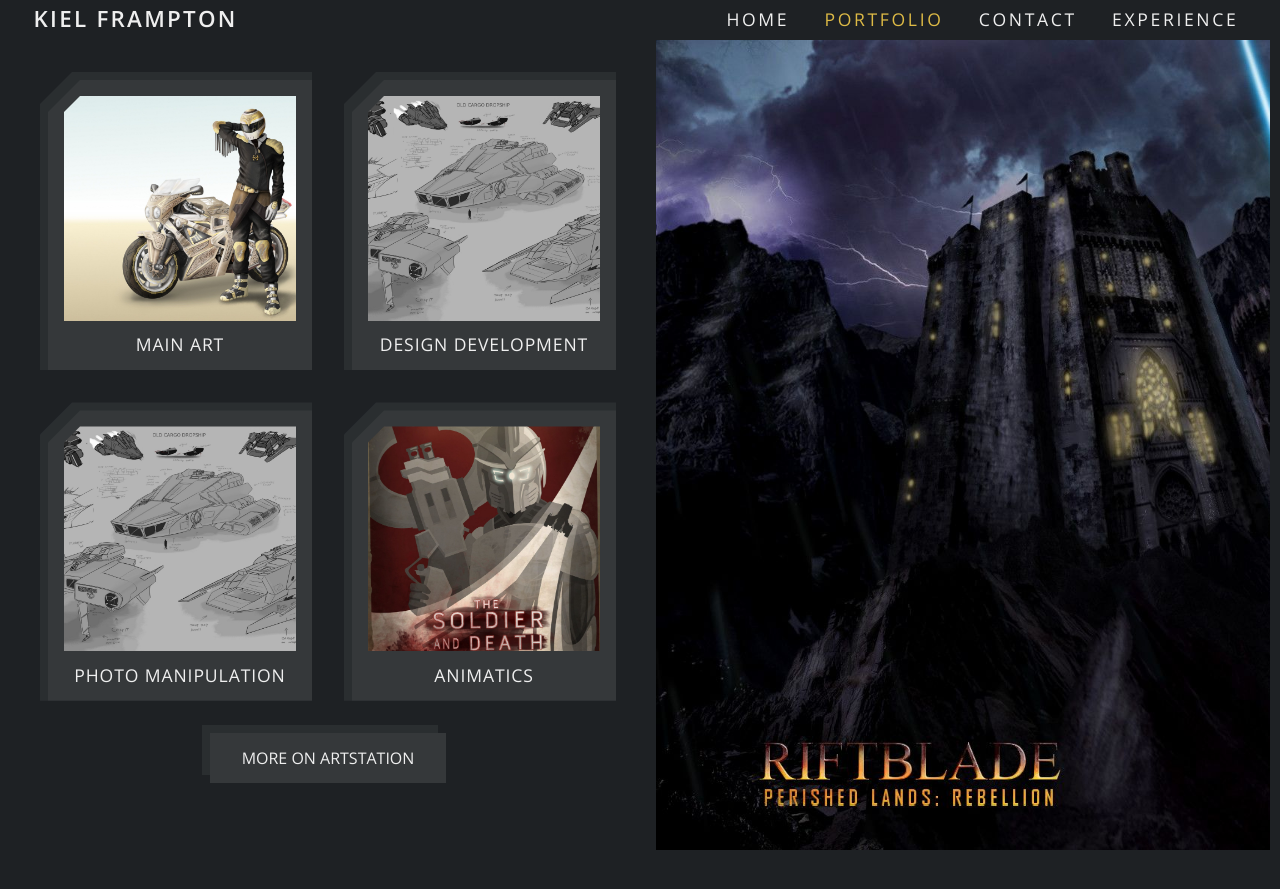
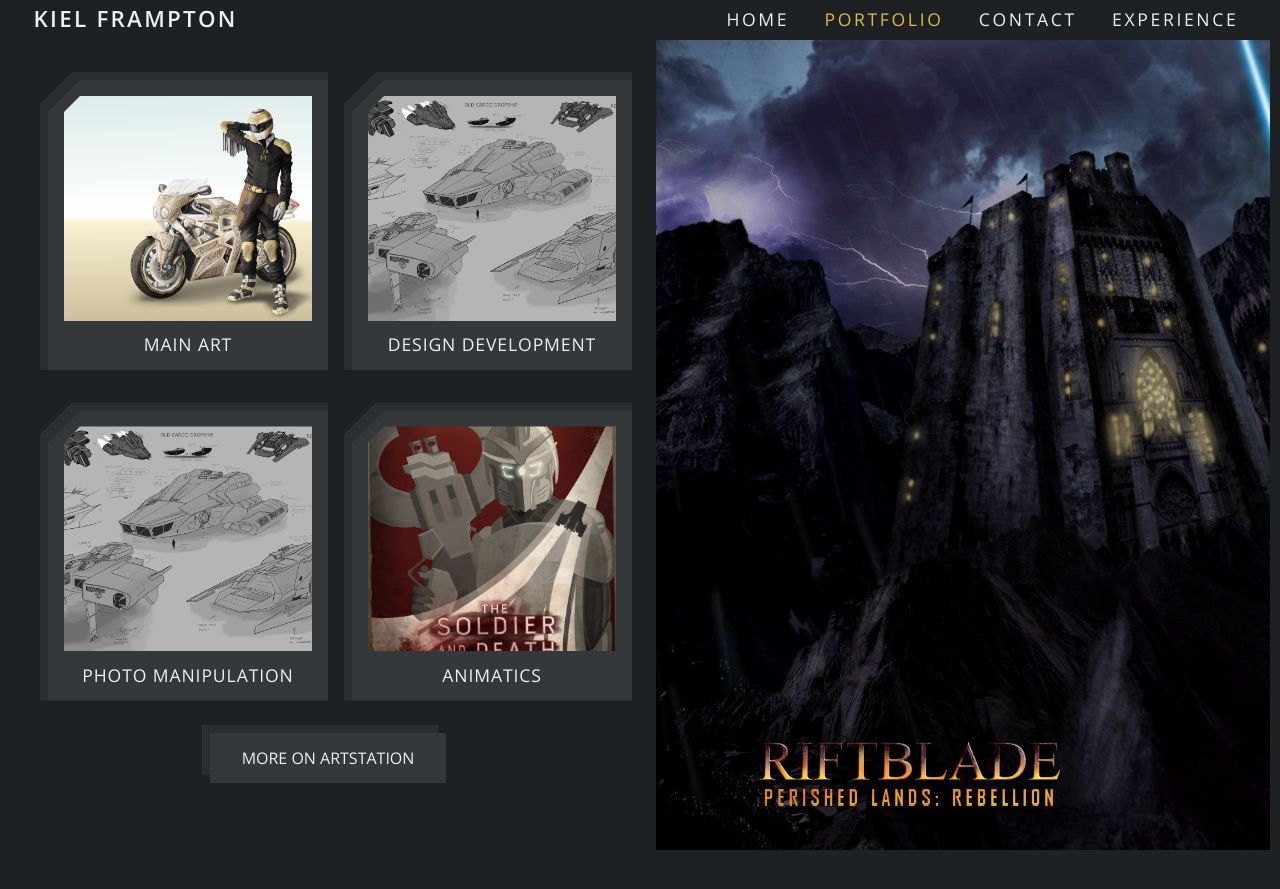
Before and after one commit to DanielHearn/kiel-portfolio, a Jekyll site: the page built from portfolio.md, in a window 1280 px wide. Shown: the top 889 px of the page. Built offline with Jekyll 4.4.1, drawn with Linux system fonts in a browser that asks for light colours; a script that is not in the unit is left out.

Commit message:
Fix portfolio grid flex styling

```diff
--- a/css/partials/_media-queries.scss
+++ b/css/partials/_media-queries.scss
@@ -83,7 +83,7 @@
                     .column-content {
                         .portfolio-grid {
                             .portfolio-item {
-                                width: 100%;
+                                width: calc(50% - 2em);
                             }
                         }
                     }
@@ -185,9 +185,13 @@
             padding: 0;
         }
         .content .main {
-            .portfolio-item {
-                margin: 0;
-                width: 100%;
+            .column .column-content {
+                .portfolio-grid {
+                    margin: 0;
+                    .portfolio-item {
+                        width: 100%;
+                    }
+                }
             }
             .subportfolio-grid {
                 .subportfolio-item {
--- a/css/partials/_supports.scss
+++ b/css/partials/_supports.scss
@@ -215,7 +215,7 @@ $front-spacing-xsmall: $front-spacing-small / 2;
                         grid-column-gap: $content-padding;
                         .portfolio-item {
                             margin: 0 $content-padding-small;
-                            width: initial;
+                            width: 100%;
                         }
                     }
                 }
@@ -255,7 +255,7 @@ $front-spacing-xsmall: $front-spacing-small / 2;
     @media screen and (max-width: $mobile-break-width/2) {
         body {
             .content .main {
-                .portfolio-grid {
+                .column .column-content .portfolio-grid {
                     -ms-grid-columns: (1fr)[1];
                         grid-template-columns: repeat(1, 1fr);
                 }
```
